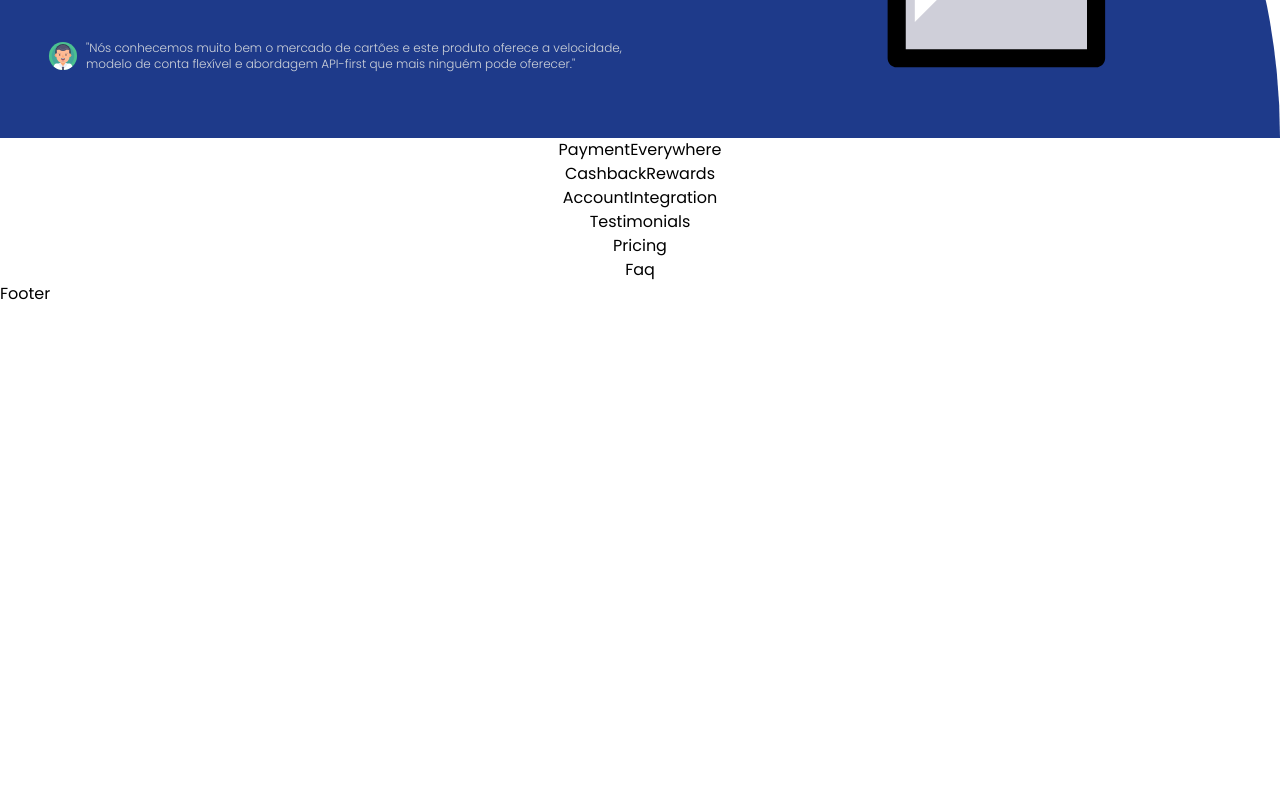
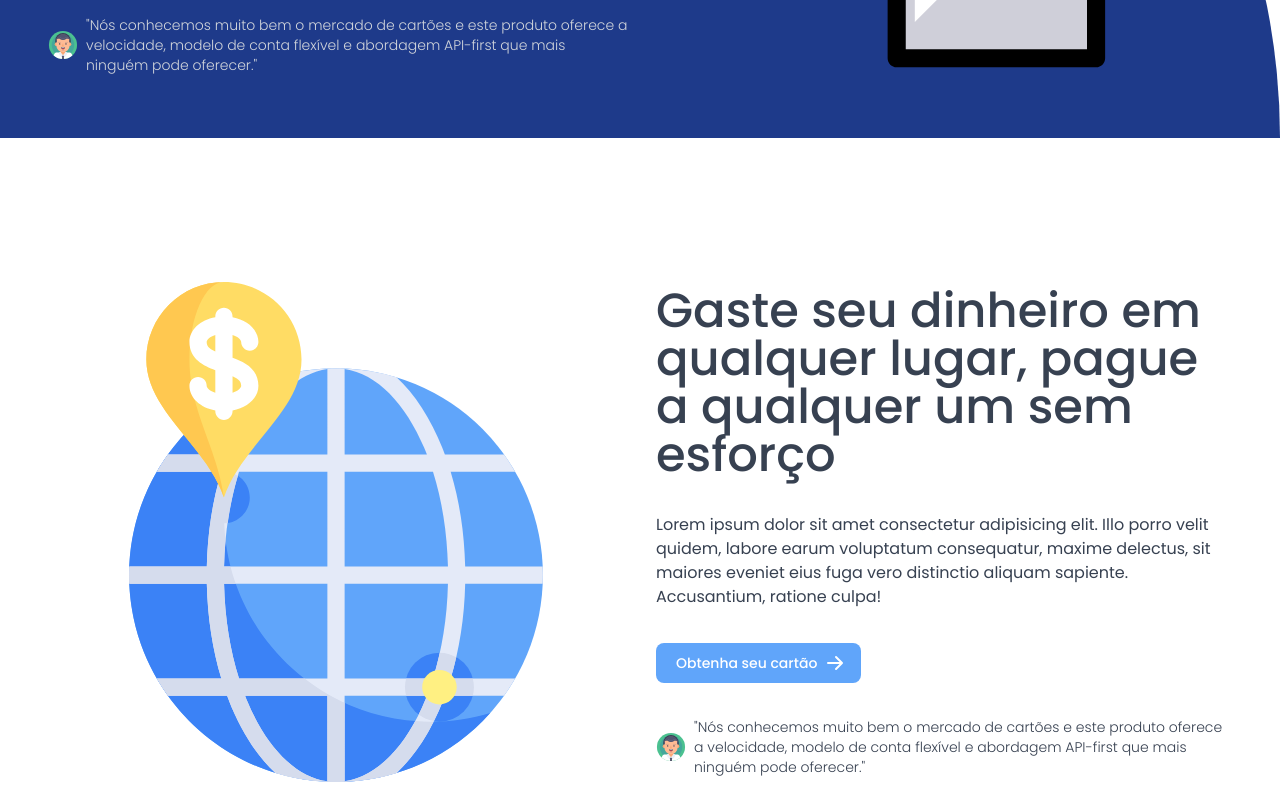
Before and after one commit to Sellucas/cardflex, a Next.js app: page / in a window 1280 px wide. Shown: the part 1840-2640 px from the top of the page. Before the commit the page ends 2146 px from the top, so only its background shows below. Built offline with nearby package versions, Linux system fonts and the light colour scheme.

Commit message:
feat: paymentEverywhere section

```diff
--- a/src/app/layout.tsx
+++ b/src/app/layout.tsx
@@ -5,7 +5,7 @@ import Footer from "@/components/common/Footer";
 
 const poppins = Poppins({
   subsets: ["latin"],
-  weight: ["100", "300", "400", "700", "800"],
+  weight: ["100", "300", "400", "500", "700", "800"],
 });
 
 export const metadata = {
--- a/src/components/homeComponents/CardSolutions.tsx
+++ b/src/components/homeComponents/CardSolutions.tsx
@@ -6,7 +6,7 @@ const CardSolutions = () => {
     <section className="flex flex-col justify-center items-center w-full relative mt-24">
       <div className="grid grid-cols-1 gap-6 bg-blue-900 w-full max-w-7xl min-h-fit rounded-tr-3xl md:rounded-tr-full p-12 sm:grid-cols-2">
         <div className="flex flex-col gap-6 justify-around items-start">
-          <h2 className="text-white text-4xl font-bold xl:text-5xl ">
+          <h2 className="text-white text-4xl font-bold xl:text-5xl">
             Crie um programa de cartão flexível para as necessidades da sua
             empresa
           </h2>
@@ -37,7 +37,7 @@ const CardSolutions = () => {
           </button>
           <aside className="flex flex-row justify-between">
             <Image width={30} height={30} src={"/avatar.svg"} alt="avatar" />
-            <p className="text-gray-300 font-light text-xs pl-2">
+            <p className="text-gray-300 font-light text-sm pl-2">
               "Nós conhecemos muito bem o mercado de cartões e este produto
               oferece a velocidade, modelo de conta flexível e abordagem
               API-first que mais ninguém pode oferecer."
--- a/src/components/homeComponents/PaymentEverywhere.tsx
+++ b/src/components/homeComponents/PaymentEverywhere.tsx
@@ -1,9 +1,57 @@
-import React from 'react'
+import Image from "next/image";
+import React from "react";
 
 const PaymentEverywhere = () => {
   return (
-    <div>PaymentEverywhere</div>
-  )
-}
+    <section className="grid grid-cols-1 justify-items-center gap-8 w-full max-w-7xl p-12 relative mt-24 sm:grid-cols-2">
+      <div className="order-1 sm:-order-1">
+        <Image
+          width={500}
+          height={500}
+          src={"/world-wide.svg"}
+          alt="bill card"
+        />
+      </div>
+      <div className="flex flex-col gap-6 justify-around items-start">
+        <h2 className="text-gray-700 text-4xl font-medium xl:text-5xl">
+          Gaste seu dinheiro em qualquer lugar, pague a qualquer um sem esforço
+        </h2>
+        <p className="text-gray-700">
+          Lorem ipsum dolor sit amet consectetur adipisicing elit. Illo porro
+          velit quidem, labore earum voluptatum consequatur, maxime delectus,
+          sit maiores eveniet eius fuga vero distinctio aliquam sapiente.
+          Accusantium, ratione culpa!
+        </p>
+        <button
+          type="button"
+          className="text-white w-fit bg-blue-400 hover:bg-blue-800 focus:ring-4 focus:outline-none focus:ring-blue-300 font-medium rounded-lg text-sm px-5 py-2.5 text-center inline-flex items-center"
+        >
+          Obtenha seu cartão
+          <svg
+            aria-hidden="true"
+            className="w-5 h-5 ml-2 -mr-1"
+            fill="currentColor"
+            viewBox="0 0 20 20"
+            xmlns="http://www.w3.org/2000/svg"
+          >
+            <path
+              fill-rule="evenodd"
+              d="M10.293 3.293a1 1 0 011.414 0l6 6a1 1 0 010 1.414l-6 6a1 1 0 01-1.414-1.414L14.586 11H3a1 1 0 110-2h11.586l-4.293-4.293a1 1 0 010-1.414z"
+              clip-rule="evenodd"
+            ></path>
+          </svg>
+        </button>
+        <aside className="flex flex-row justify-between">
+          <Image width={30} height={30} src={"/avatar.svg"} alt="avatar" />
+          <p className="text-gray-700 font-light text-sm pl-2">
+            "Nós conhecemos muito bem o mercado de cartões e este produto
+            oferece a velocidade, modelo de conta flexível e abordagem API-first
+            que mais ninguém pode oferecer."
+          </p>
+        </aside>
+      </div>
+    </section>
+  );
+};
 
-export default PaymentEverywhere
+export default PaymentEverywhere;
```
Also changed, not shown: public/world-wide.svg (added).
